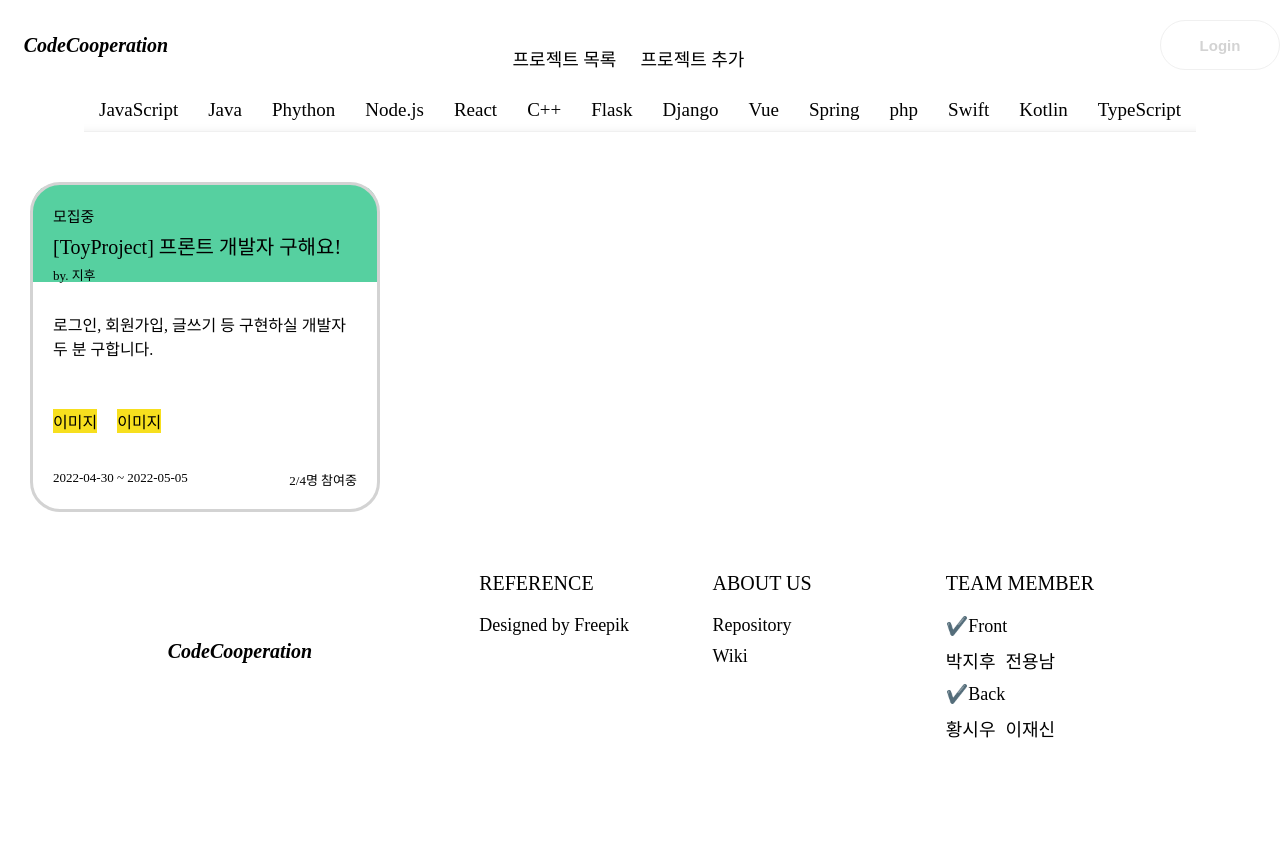
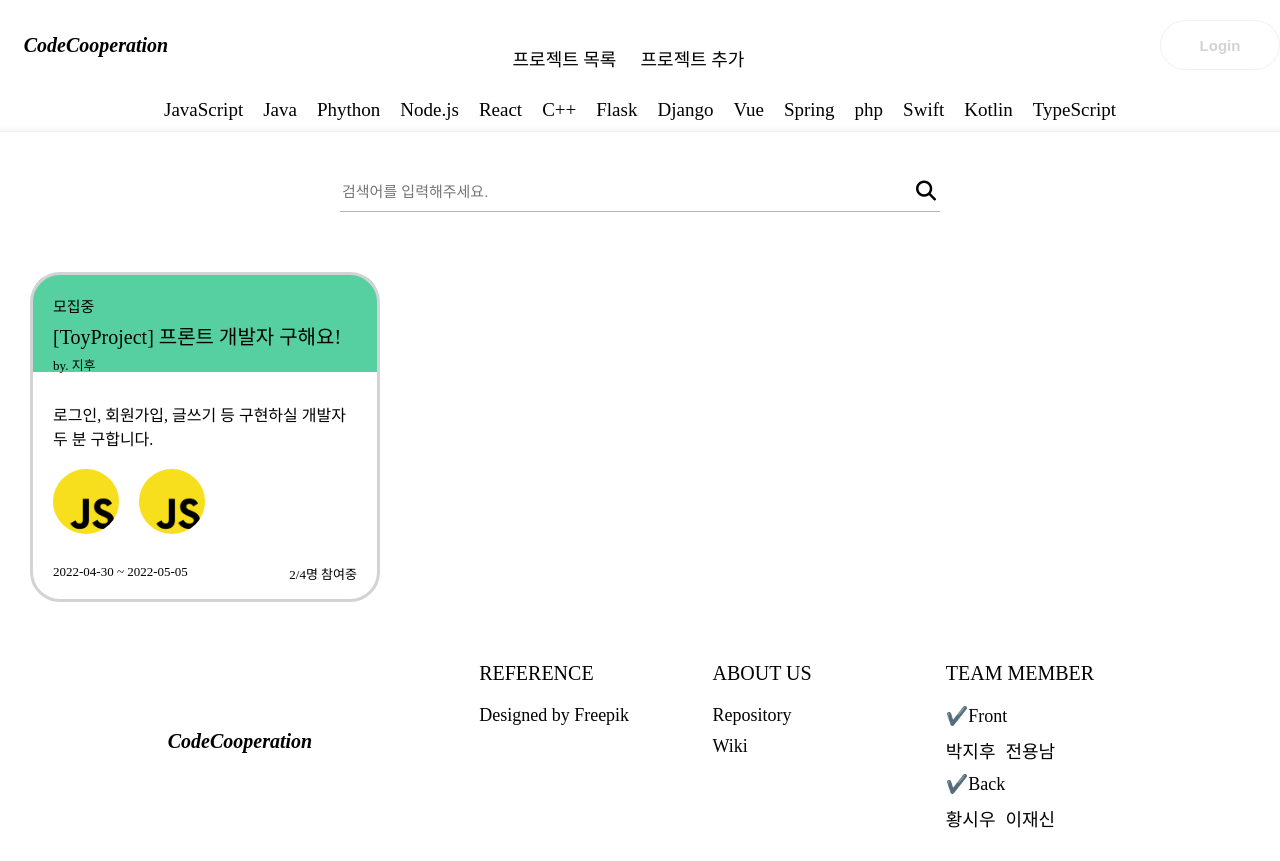
Before and after one commit to codestates/CodeCooperation, a React (Create React App) app in the folder client/: page /projectlist in a window 1280 px wide. Before the commit the page ends 800 px from the top, so only its background shows below. Built offline with nearby package versions, Linux system fonts and the light colour scheme; no server answers.

Commit message:
ADD: serchbar, FIX: category, ProjectList

```diff
--- a/client/public/index.html
+++ b/client/public/index.html
@@ -24,6 +24,11 @@
       }
     </style>
 
+    <script
+      src="https://kit.fontawesome.com/f83e49dcc9.js"
+      crossorigin="anonymous"
+    ></script>
+
     <title>MyPageApp</title>
   </head>
   <body>
--- a/client/src/App.js
+++ b/client/src/App.js
@@ -15,10 +15,12 @@ import Header from "./components/Header";
 import Footer from "./components/Footer";
 import Main from "./pages/Main";
 import ProjectList from "./pages/ProjectList";
+import { posts } from "./components/posts";
 
 export default function App() {
   const [isLogin, setIsLogin] = useState(false);
   const [userinfo, setUserinfo] = useState(null);
+  // const [post, setPost] = useState(posts.items);
   const history = useHistory();
   const isAuthenticated = () => {
     axios
--- a/client/src/components/Category.js
+++ b/client/src/components/Category.js
@@ -4,20 +4,9 @@ import styled from "styled-components";
 const Category = () => {
   return (
     <CategoryWrap>
-      <CategoryBtn>JavaScript</CategoryBtn>
-      <CategoryBtn>Java</CategoryBtn>
-      <CategoryBtn>Phython</CategoryBtn>
-      <CategoryBtn>Node.js</CategoryBtn>
-      <CategoryBtn>React</CategoryBtn>
-      <CategoryBtn>C++</CategoryBtn>
-      <CategoryBtn>Flask</CategoryBtn>
-      <CategoryBtn>Django</CategoryBtn>
-      <CategoryBtn>Vue</CategoryBtn>
-      <CategoryBtn>Spring</CategoryBtn>
-      <CategoryBtn>php</CategoryBtn>
-      <CategoryBtn>Swift</CategoryBtn>
-      <CategoryBtn>Kotlin</CategoryBtn>
-      <CategoryBtn>TypeScript</CategoryBtn>
+      {CategoryName.map((name, index) => (
+        <CategoryBtn key={index}>{name}</CategoryBtn>
+      ))}
     </CategoryWrap>
   );
 };
@@ -34,6 +23,7 @@ const Category = () => {
 
 const CategoryWrap = styled.div`
   max-width: 1400px;
+  width: 100%;
   position: relative;
   display: flex;
   margin: auto;
@@ -49,8 +39,9 @@ const CategoryBtn = styled.li`
   list-style: none;
   font-weight: 300;
   font-size: 19px;
-  padding: 8px 15px;
+  padding: 8px 10px;
   height: 40px;
+  width: auto;
   color: black;
 
   &:hover {
@@ -60,4 +51,21 @@ const CategoryBtn = styled.li`
   cursor: pointer;
 `;
 
+const CategoryName = [
+  "JavaScript",
+  "Java",
+  "Phython",
+  "Node.js",
+  "React",
+  "C++",
+  "Flask",
+  "Django",
+  "Vue",
+  "Spring",
+  "php",
+  "Swift",
+  "Kotlin",
+  "TypeScript",
+];
+
 export default Category;
--- /dev/null
+++ b/client/src/components/ProjectBody.js
@@ -0,0 +1,127 @@
+import React from "react";
+import styled from "styled-components";
+import JavaScriptImg from "../images/javascript.png";
+
+const ProjectBody = () => {
+  return (
+    <Wrap>
+      <ProjectDiv>
+        <Top>
+          <State>모집중</State>
+          <Title>[ToyProject] 프론트 개발자 구해요!</Title>
+          <ByWho>by. 지후</ByWho>
+        </Top>
+        <Body>
+          <Detail>
+            로그인, 회원가입, 글쓰기 등 구현하실 개발자 두 분 구합니다.
+          </Detail>
+        </Body>
+        <Bottom>
+          <ImgDiv>
+            <Img></Img>
+            <Img></Img>
+          </ImgDiv>
+          <BottomBottom>
+            <Term>2022-04-30 ~ 2022-05-05</Term>
+            <HeadCount>2/4명 참여중</HeadCount>
+          </BottomBottom>
+        </Bottom>
+      </ProjectDiv>
+    </Wrap>
+  );
+};
+
+const Wrap = styled.div`
+  margin-top: 0px;
+  display: flex;
+  flex-wrap: wrap;
+  position: relative;
+`;
+
+const ProjectDiv = styled.div`
+  height: 330px;
+  width: 350px;
+  margin: 20px 30px;
+  display: flex;
+  flex-direction: column;
+  border-radius: 30px;
+  border: 3px solid lightgray;
+  cursor: pointer;
+`;
+
+const Top = styled.div`
+  display: flex;
+  flex-direction: column;
+  height: 30%;
+  border-top-left-radius: 20px;
+  border-top-right-radius: 20px;
+  background-color: #56d0a0;
+  z-index: -1;
+`;
+
+const State = styled.div`
+  margin: 20px 20px 0 20px;
+  font-size: 15px;
+`;
+
+const Title = styled.div`
+  margin: 5px 20px 0 20px;
+  font-size: 20px;
+  font-weight: 500;
+  height: 30%;
+`;
+
+const ByWho = styled.div`
+  margin: 5px 20px 0 20px;
+  font-size: 13px;
+`;
+
+const Body = styled.div`
+  height: 30%;
+`;
+
+const Detail = styled.p`
+  margin: 30px 20px 30px 20px;
+`;
+
+const Bottom = styled.div`
+  display: flex;
+  flex-direction: column;
+  justify-content: space-between;
+  height: 40%;
+`;
+
+const ImgDiv = styled.div`
+  display: flex;
+  margin-left: 20px;
+  /* border: 1px solid black; */
+  width: 50%;
+  height: 50%;
+`;
+
+const Img = styled.img.attrs({
+  src: `${JavaScriptImg}`,
+})`
+  border-radius: 70%;
+  margin-right: 20px;
+  width: 100%;
+  height: 100%;
+`;
+
+const BottomBottom = styled.div`
+  display: flex;
+  margin-bottom: 20px;
+  justify-content: space-between;
+`;
+
+const Term = styled.div`
+  font-size: 13px;
+  margin: 30px 0px 0px 20px;
+`;
+
+const HeadCount = styled.p`
+  font-size: 13px;
+  margin: 30px 20px 0px 0px;
+`;
+
+export default ProjectBody;
--- a/client/src/components/SearchBar.js
+++ b/client/src/components/SearchBar.js
@@ -1,2 +1,44 @@
 import React from "react";
 import styled from "styled-components";
+
+const SearchBar = () => {
+  return (
+    <SearchBox>
+      <Search placeholder="검색어를 입력해주세요."></Search>
+      <SearchBtn>
+        <i class="fa-solid fa-magnifying-glass"></i>
+      </SearchBtn>
+    </SearchBox>
+  );
+};
+
+const SearchBox = styled.div`
+  display: flex;
+  max-width: 600px;
+  width: 100%;
+  height: 40px;
+  margin: 40px auto;
+  padding: 0px 0px;
+  justify-content: space-between;
+  border-bottom: 1px solid #b3b3b3;
+`;
+
+const Search = styled.input`
+  width: 95%;
+  height: 100%;
+  border: none;
+  outline: none;
+  font-size: 15px;
+  cursor: text;
+`;
+
+const SearchBtn = styled.button`
+  cursor: pointer;
+  font-size: 20px;
+  width: 5%;
+  height: 100%;
+  background-color: transparent;
+  border: none;
+`;
+
+export default SearchBar;
--- a/client/src/pages/ProjectList.js
+++ b/client/src/pages/ProjectList.js
@@ -1,36 +1,15 @@
 import React from "react";
 import styled from "styled-components";
 import Category from "../components/Category";
-import JavaScriptImg from "../images/javascript.png";
+import ProjectBody from "../components/ProjectBody";
+import SearchBar from "../components/SearchBar";
 
 const ProjectList = () => {
   return (
     <MainDiv>
       <Category />
-      <Wrap>
-        <ProjectDiv>
-          <Top>
-            <State>모집중</State>
-            <Title>[ToyProject] 프론트 개발자 구해요!</Title>
-            <ByWho>by. 지후</ByWho>
-          </Top>
-          <Body>
-            <Detail>
-              로그인, 회원가입, 글쓰기 등 구현하실 개발자 두 분 구합니다.
-            </Detail>
-          </Body>
-          <Bottom>
-            <ImgDiv>
-              <Img>이미지</Img>
-              <Img>이미지</Img>
-            </ImgDiv>
-            <BottomBottom>
-              <Term>2022-04-30 ~ 2022-05-05</Term>
-              <HeadCount>2/4명 참여중</HeadCount>
-            </BottomBottom>
-          </Bottom>
-        </ProjectDiv>
-      </Wrap>
+      <SearchBar />
+      <ProjectBody />
     </MainDiv>
   );
 };
@@ -44,89 +23,4 @@ const MainDiv = styled.div`
   margin: auto;
 `;
 
-const Wrap = styled.div`
-  margin-top: 30px;
-  display: flex;
-  flex-wrap: wrap;
-  position: relative;
-`;
-
-const ProjectDiv = styled.div`
-  height: 330px;
-  width: 350px;
-  margin: 20px 30px;
-  display: flex;
-  flex-direction: column;
-  border-radius: 30px;
-  border: 3px solid lightgray;
-  cursor: pointer;
-`;
-
-const Top = styled.div`
-  display: flex;
-  flex-direction: column;
-  height: 30%;
-  border-top-left-radius: 20px;
-  border-top-right-radius: 20px;
-  background-color: #56d0a0;
-  z-index: -1;
-`;
-
-const State = styled.div`
-  margin: 20px 20px 0 20px;
-  font-size: 15px;
-`;
-
-const Title = styled.div`
-  margin: 5px 20px 0 20px;
-  font-size: 20px;
-  font-weight: 500;
-`;
-
-const ByWho = styled.div`
-  margin: 5px 20px 0 20px;
-  font-size: 13px;
-`;
-
-const Body = styled.div`
-  height: 30%;
-`;
-
-const Detail = styled.p`
-  margin: 30px 20px 30px 20px;
-`;
-
-const Bottom = styled.div`
-  display: flex;
-  flex-direction: column;
-  justify-content: space-between;
-  height: 40%;
-`;
-
-const ImgDiv = styled.div`
-  display: flex;
-  margin: 30px 20px 0px 20px;
-`;
-
-const Img = styled.div`
-  margin-right: 20px;
-  background-image: url(${JavaScriptImg});
-`;
-
-const BottomBottom = styled.div`
-  display: flex;
-  margin-bottom: 20px;
-  justify-content: space-between;
-`;
-
-const Term = styled.div`
-  font-size: 13px;
-  margin: 30px 20px 0px 20px;
-`;
-
-const HeadCount = styled.p`
-  font-size: 13px;
-  margin: 30px 20px 0px 20px;
-`;
-
 export default ProjectList;
```
Also changed, not shown: client/src/components/posts.js (added).
